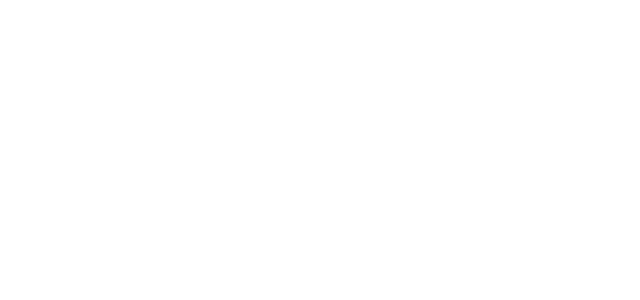
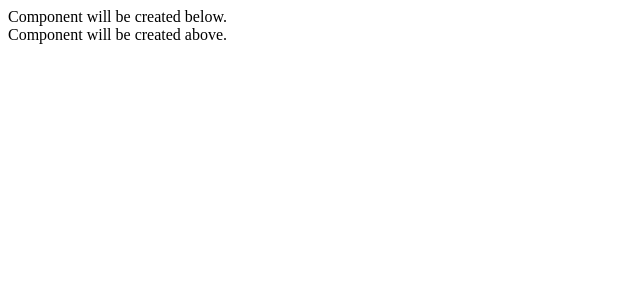
Before and after one commit to viettu2k/comps, an Angular app: page / in a window 1280 px wide. Shown: the top 300 px of the page, without its empty margins (0-640 px from the left). Built offline with nearby package versions, Linux system fonts and the light colour scheme.

Commit message:
the router outlet element

```diff
--- a/src/app/app.component.html
+++ b/src/app/app.component.html
@@ -1 +1,5 @@
+<div>Component will be created below.</div>
+
 <router-outlet></router-outlet>
+
+<div>Component will be created above.</div>
```
